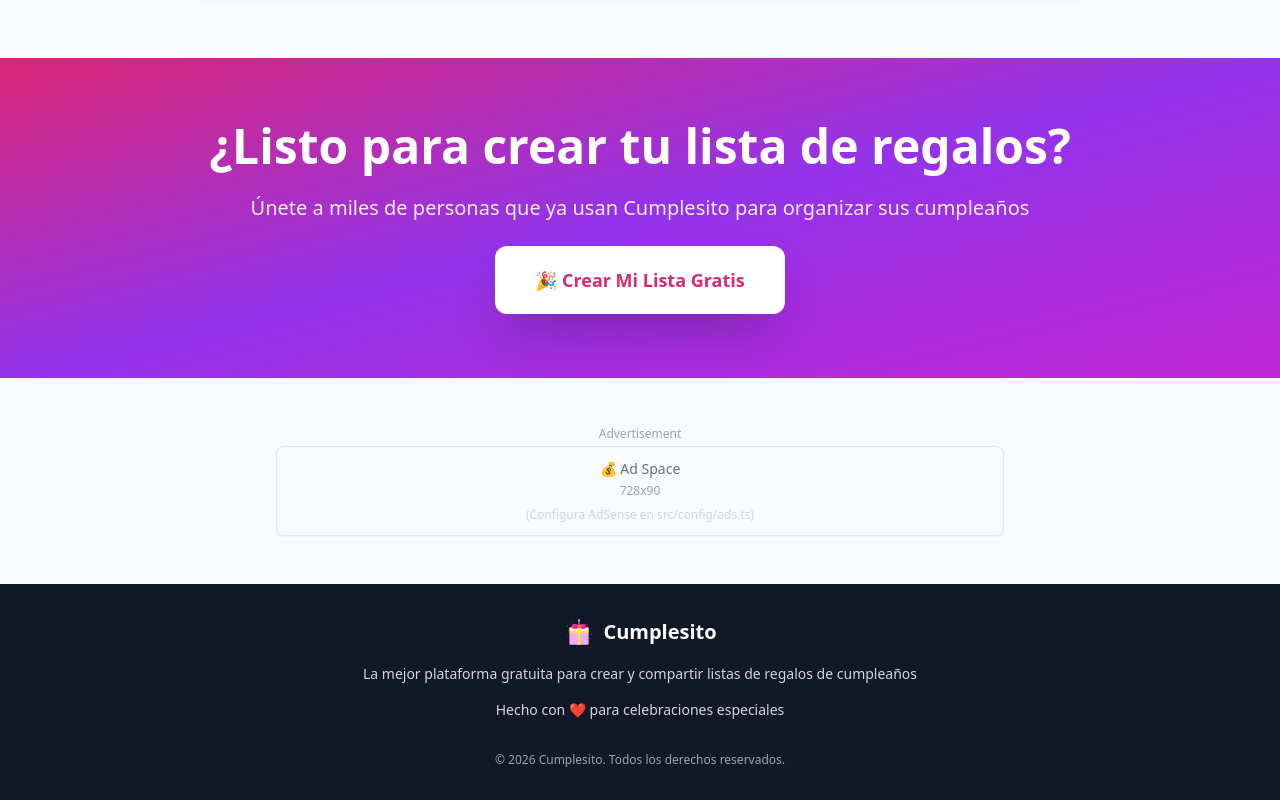
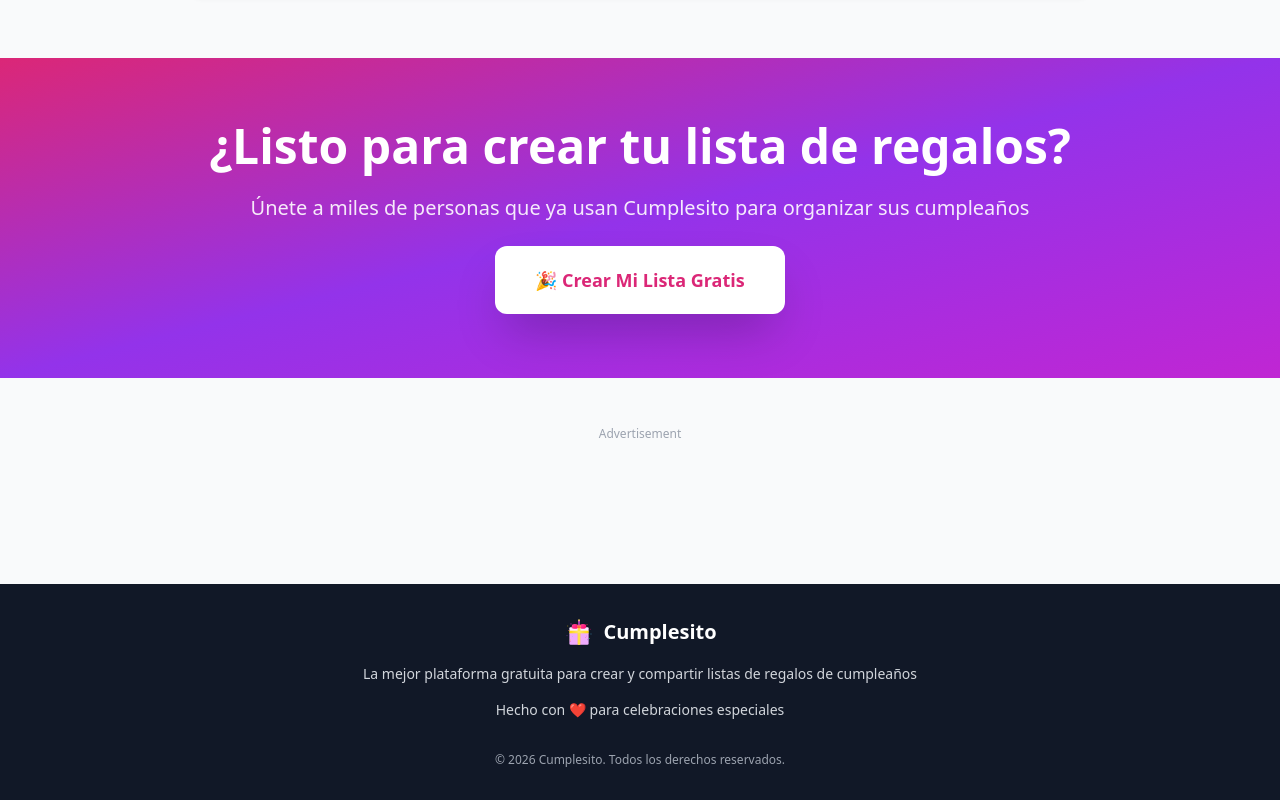
Before and after one commit to matiaslugli08/cumplesito-frontend, a React (Vite) app: page / in a window 1280 px wide. Shown: the part 3017-3817 px from the top of the page. Built offline with nearby package versions, Linux system fonts and the light colour scheme; no server answers.

Commit message:
Add Google AdSense Publisher ID and enable ads

```diff
--- a/index.html
+++ b/index.html
@@ -45,12 +45,8 @@
     <link rel="preconnect" href="https://fonts.gstatic.com" crossorigin />
 
     <!-- Google AdSense -->
-    <!-- ⚠️ DESCOMENTAR CUANDO TENGAS TU CUENTA DE ADSENSE APROBADA -->
-    <!-- Reemplaza ca-pub-XXXXXXXXXXXXXXXX con tu Publisher ID real -->
-    <!--
-    <script async src="https://pagead2.googlesyndication.com/pagead/js/adsbygoogle.js?client=ca-pub-XXXXXXXXXXXXXXXX"
+    <script async src="https://pagead2.googlesyndication.com/pagead/js/adsbygoogle.js?client=ca-pub-8864261242798498"
          crossorigin="anonymous"></script>
-    -->
 
     <!-- Structured Data - Organization -->
     <script type="application/ld+json">
--- a/src/config/ads.ts
+++ b/src/config/ads.ts
@@ -10,13 +10,13 @@
  */
 
 export const AdsConfig = {
-  // ⚠️ CAMBIAR A TRUE CUANDO TENGAS TU CUENTA DE ADSENSE APROBADA
-  ADSENSE_ENABLED: false,
+  // ✅ AdSense habilitado
+  ADSENSE_ENABLED: true,
 
-  // 🔑 TU PUBLISHER ID DE ADSENSE (Reemplazar con el tuyo)
+  // 🔑 TU PUBLISHER ID DE ADSENSE
   // Lo encuentras en: AdSense > Cuenta > Información de la cuenta
   // Formato: ca-pub-1234567890123456
-  ADSENSE_PUBLISHER_ID: 'ca-pub-XXXXXXXXXXXXXXXX', // ⬅️ REEMPLAZAR AQUÍ
+  ADSENSE_PUBLISHER_ID: 'ca-pub-8864261242798498',
 
   // 📊 SLOT IDS DE TUS UNIDADES DE ANUNCIOS
   // Los obtienes al crear unidades de anuncios en AdSense > Anuncios > Por unidad de anuncio
```
